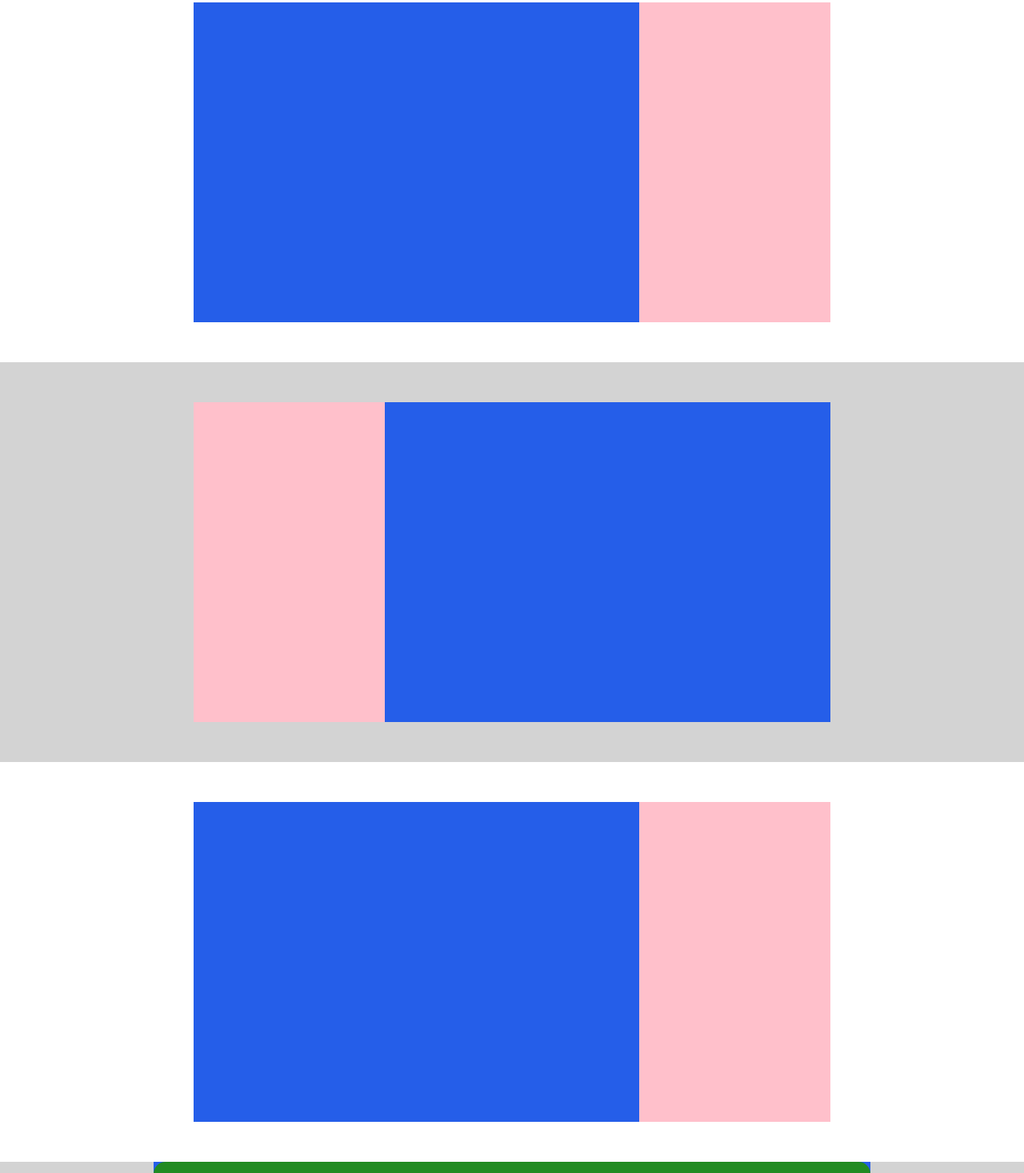
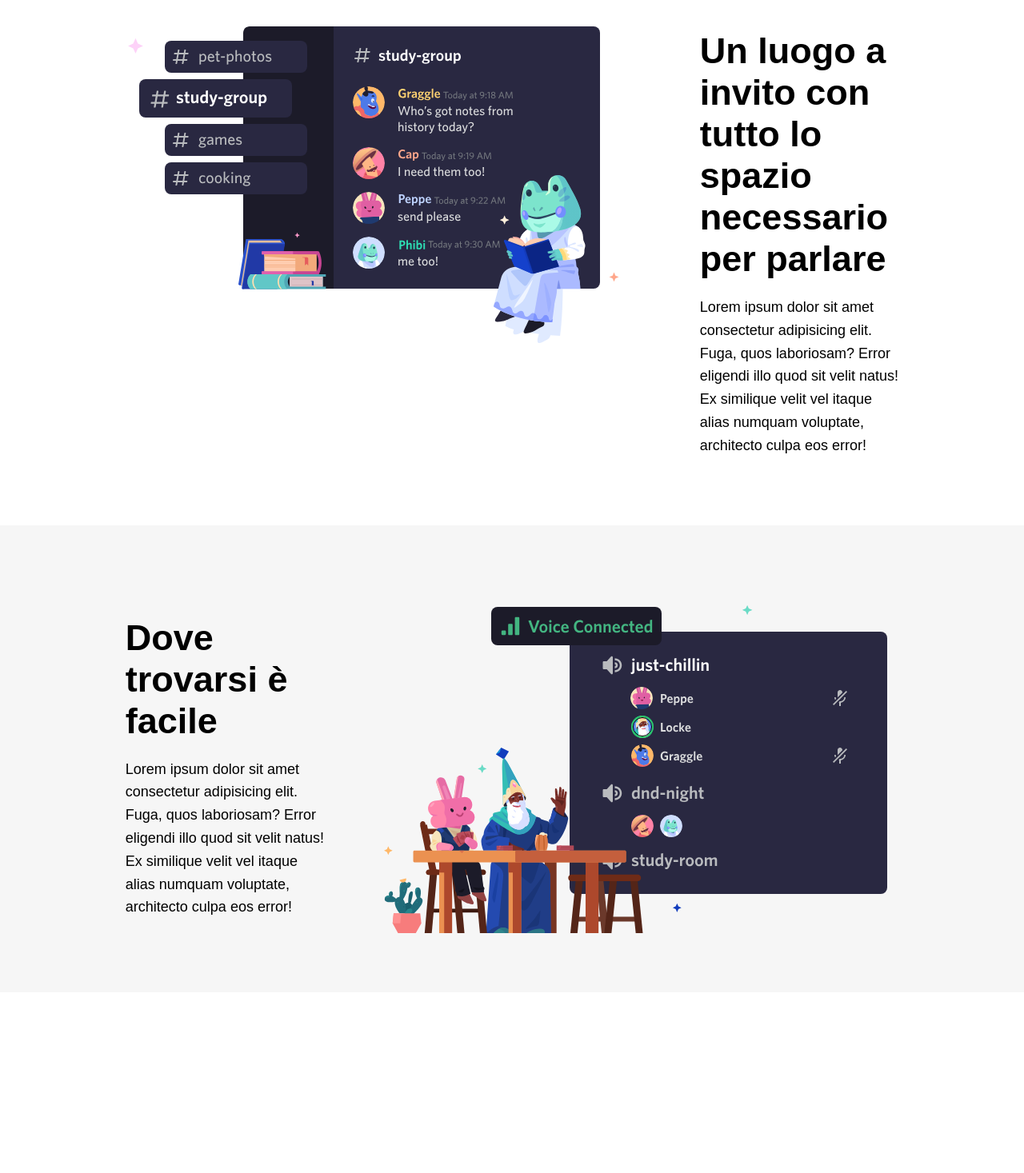
Before and after one commit to FrancescoCesari97/htmlcss-discord, a plain HTML site: page index.html in a window 1280 px wide. Shown: the part 703-2170 px from the top of the page at 80% size. Drawn offline with Linux system fonts and the light colour scheme.

Commit message:
seconda sezione sostituita

```diff
--- a/css/style.css
+++ b/css/style.css
@@ -11,8 +11,8 @@ body{
 
 .debug{
     /* border: 3px dashed rgb(0, 0, 0); */
-    min-height: 80px;
-    padding: 15px;
+    /* min-height: 80px; */
+    /* padding: 15px; */
 
 }
 
@@ -21,7 +21,7 @@ body{
     --white: rgb(255, 255, 255);
     --ligt-pink: #ffc0cb;
     --azzurro:#255ee9;
-    --grey:#d3d3d3;
+    --grey:#f6f6f6;
     --orange:#daa520;
     --blue:#00008b;
     --pink:#ee82ee;
@@ -166,14 +166,26 @@ ul li {
 }
 
 .riquadro-azzurro{
-    flex: 0 0 70%;
-    background-color: var(--azzurro);
-
+    flex: 0 0 60%;
+    /* background-color: var(--azzurro); */
+    margin: 20px;
 }
 
 .riquadro-rosa{
-    flex: 0 0 30%;
-    background-color: var(--ligt-pink);
+    flex: 0 0 40%;
+    /* background-color: var(--ligt-pink); */
+    padding: 35px;
+}
+
+.riquadro-rosa h2{
+    padding-top: 30px;
+    font-size: 45px;
+}
+
+.riquadro-rosa p{
+    font-size: 18px;
+    line-height: 1.8rem;
+    padding-top: 20px;
 }
 
 .terza-sezione{
--- a/index.html
+++ b/index.html
@@ -52,8 +52,17 @@
             <div class="seconda-parte  ">
 
 
-                <div class="riquadro-azzurro debug  "></div>
-                <div class="riquadro-rosa debug " ></div>
+                <div class="riquadro-azzurro debug  ">
+                    <img src="./img/item1.svg" alt="">
+
+                </div>
+                <div class="riquadro-rosa debug " >
+
+                    <h2>Un luogo a invito con tutto lo spazio necessario per parlare</h2>
+
+                    <p>Lorem ipsum dolor sit amet consectetur adipisicing elit. Fuga, quos laboriosam? Error eligendi illo quod sit velit natus! Ex similique velit vel itaque alias numquam voluptate, architecto culpa eos error!</p>
+
+                </div>
 
             </div>
         </div>
@@ -66,8 +75,14 @@
                 <div class="terza-sezione seconda-parte  ">
 
 
-                    <div class="riquadro-rosa debug  "></div>
-                    <div class="riquadro-azzurro debug " ></div>
+                    <div class="riquadro-rosa debug  ">
+                        <h2>Dove trovarsi è facile </h2>
+                        <p>Lorem ipsum dolor sit amet consectetur adipisicing elit. Fuga, quos laboriosam? Error eligendi illo quod sit velit natus! Ex similique velit vel itaque alias numquam voluptate, architecto culpa eos error!</p>
+
+                    </div>
+                    <div class="riquadro-azzurro debug " >
+                        <img src="./img/item2.svg" alt="">
+                    </div>
 
                 </div>
             </div>
```
